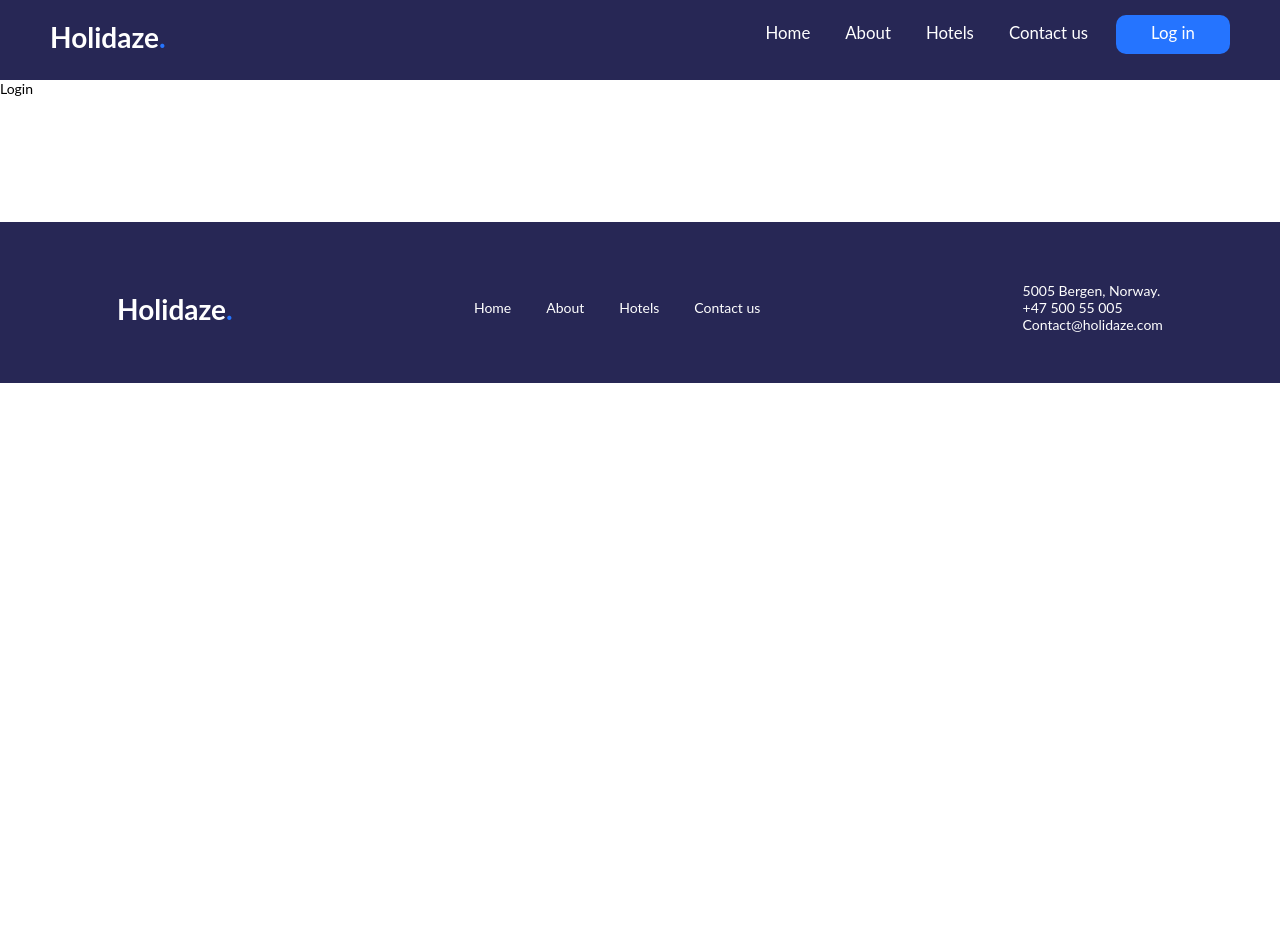
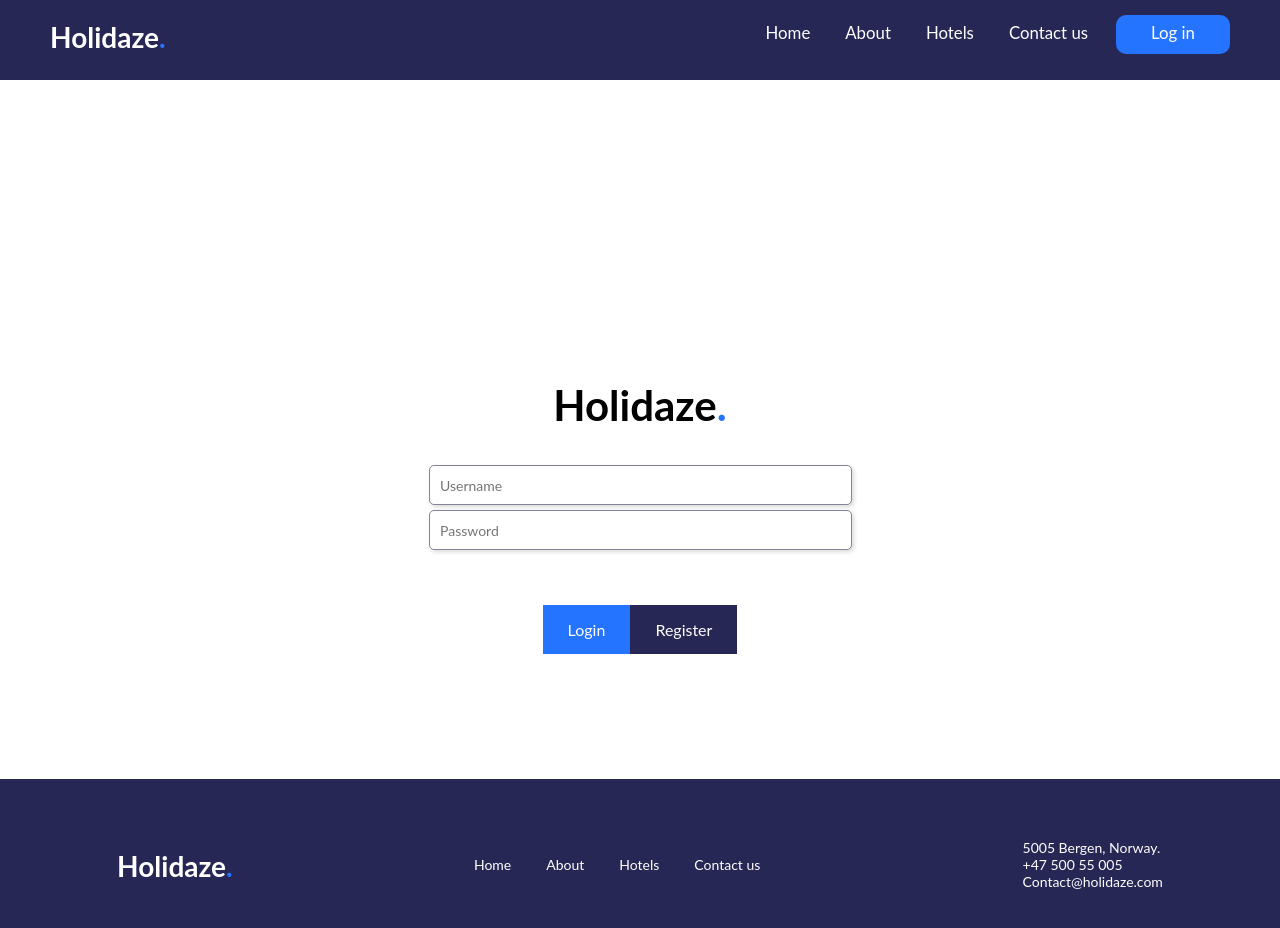
Before and after one commit to Noroff-FEU-Assignments/project-exam-2-martink95, a React (Create React App) app: page /login in a window 1280 px wide. Shown: the top 928 px of the page. Before the commit the page ends 800 px from the top, so only its background shows below. Built offline with nearby package versions, Linux system fonts and the light colour scheme; a web font is replaced by a local one.

Commit message:
fixed some Contact us page and login

```diff
--- a/src/App.js
+++ b/src/App.js
@@ -7,7 +7,7 @@ import Home from "./pages/Home/Home";
 import About from "./pages/About/About";
 import Hotels from "./pages/Hotels";
 import Contact from "./pages/Contact/Contact";
-import Login from "./pages/Login";
+import Login from "./pages/Login/Login";
 
 function App() {
   return (
--- a/src/components/Form/ContactForm.js
+++ b/src/components/Form/ContactForm.js
@@ -1,17 +1,51 @@
 import {
+    ContactFormContainer,
     InputField,
+    InputMessage,
+    ContactButtonContainer
 } from "./Form.elements";
 
-import { FlexCenteredColumn } from "../shared/Flex/Flex.elements"
+import {
+    TextSectionWrapper,
+    TextSectionContainer,
+    TextSectionHeading,
+    TextSectionParagraph,
+} from "../TextSection/TextSection.elements";
+
+import { FlexCentered } from "../shared/Flex/Flex.elements";
+
+import { Button } from "../shared/Button/Button.elements";
+
+import FeaturedCards from "../Card/FeaturedCard";
 
 export default function ContactForm() {
     return(
         <>
-            <FlexCenteredColumn>
-                <InputField placeholder="First name"/>
-                <InputField placeholder="Subject"/>
-                <InputField placeholder="Email"/>
-            </FlexCenteredColumn>
+            <FlexCentered>
+                <TextSectionWrapper>
+                    <TextSectionContainer>
+                        <TextSectionHeading>Contact us</TextSectionHeading>
+                        <TextSectionParagraph>
+                            If you have any questions please use our contact form to reach out to us!
+                            We will answer as soon as possible
+                        </TextSectionParagraph>
+                        <TextSectionParagraph>
+                            You can also call us on +47 500 55 005
+                        </TextSectionParagraph>
+                    </TextSectionContainer>
+
+                    <ContactFormContainer>
+                    <InputField placeholder="First name" type="text"/>
+                    <InputField placeholder="Subject" type="text"/>
+                    <InputField placeholder="E-mail" type="email"/>
+                    <InputMessage />
+                    <ContactButtonContainer>
+                        <Button>Send</Button>
+                    </ContactButtonContainer>
+                </ContactFormContainer>
+                </TextSectionWrapper>
+            </FlexCentered>
+            <FeaturedCards />
         </>
     );
 }
--- a/src/components/Form/Form.elements.js
+++ b/src/components/Form/Form.elements.js
@@ -1,16 +1,75 @@
 import styled from "styled-components";
+
+export const FormContainer = styled.div`
+    margin-top: 150px;
+    display: flex;
+    flex-direction: column;
+    justify-content: center;
+`;
+
+export const ContactFormContainer = styled.div`
+    margin-top: 150px;
+    margin-right: 175px;
+    display: flex;
+    flex-direction: column;
+    justify-content: center;
+
+`;
+
+export const LoginButtonContainer = styled.div`
+    margin-top: 50px;
+    text-align: center;
+`;
+
+export const ContactButtonContainer = styled.div`
+    margin-top: 10px;
+    text-align: right;
+`;
 
 export const InputField = styled.input`
     padding: 0.75em;
-    margin-top: 25px;
     margin-bottom: 5px;
-    border: none;
+    border: 1px solid ${props => props.theme.gray};
     border-radius: 5px;
     width: 400px;
-    box-shadow: 2px 2px 4px rgba(0,0,0,0.25);
+    box-shadow: 2px 2px 4px rgba(0,0,0,0.15);
 
     &:focus {
         outline: none;
         border: 2px solid ${props => props.theme.blue};
     }
 `;
+
+export const InputMessage = styled.textarea`
+    padding: 0.75em;
+    margin-bottom: 5px;
+    border: 1px solid ${props => props.theme.gray};
+    border-radius: 5px;
+    width: 400px;
+    height: 150px;
+    box-shadow: 2px 2px 4px rgba(0,0,0,0.15);
+    resize: none;
+
+    &:focus {
+        outline: none;
+        border: 2px solid ${props => props.theme.blue};
+    }
+`;
+
+export const LoginFormLogoContainer = styled.div`
+    margin-bottom: 35px;
+    width: 100%;
+`;
+
+export const LoginFormLogo = styled.h1`
+    text-align: center;
+    font-size: 3rem;
+    font-weight: 700;
+    color: #000;
+`;
+
+export const LoginFormLogoSpan = styled.span`
+    font-size: 3rem;
+    font-weight: 700;
+    color: ${props => props.theme.blue}
+`;
--- a/src/components/Form/LoginForm.js
+++ b/src/components/Form/LoginForm.js
@@ -0,0 +1,36 @@
+import {
+    FormContainer,
+    InputField,
+    LoginButtonContainer,
+    LoginFormLogoContainer,
+    LoginFormLogo,
+    LoginFormLogoSpan
+} from "./Form.elements";
+
+import { Button, PurpleButton } from "../shared/Button/Button.elements";
+import { FlexCentered } from "../shared/Flex/Flex.elements"
+
+export default function LoginForm() {
+    return (
+        <>
+        <FlexCentered>
+
+
+        <FormContainer>
+            <FormContainer>
+                    <LoginFormLogoContainer>
+                        <LoginFormLogo>Holidaze<LoginFormLogoSpan>.</LoginFormLogoSpan></LoginFormLogo>
+                    </LoginFormLogoContainer>
+                    <InputField placeholder="Username" type="text"/>
+                    <InputField placeholder="Password" type="Password"/>
+                    <LoginButtonContainer>
+                        <Button>Login</Button>
+                        <PurpleButton>Register</PurpleButton>
+                    </LoginButtonContainer>
+            </FormContainer>
+        </FormContainer>
+        </FlexCentered>
+        </>
+
+    );
+}
--- a/src/components/shared/Button/Button.elements.js
+++ b/src/components/shared/Button/Button.elements.js
@@ -2,20 +2,20 @@ import styled from "styled-components";
 
 
 export const Button = styled.button`
-border-radius: 10px;
+
 background-color: ${props => props.theme.blue};
 color: #fff;
-padding: 14px 25px;
+padding: 15px 25px;
 font-size: 16px;
 outline: none;
 cursor: pointer;
 border: none;
 transition: transform .2s ease;
 &:hover{
-    box-shadow: 2px 2px 6px rgba(0, 0, 0, 0.25);
+    box-shadow: 2px 2px 4px rgba(0, 0, 0, 0.15);
 }
 &:active{
-    box-shadow: inset 2px 2px 10px rgba(0,0,0,0.25);
+    box-shadow: inset 2px 2px 6px rgba(0,0,0,0.10);
 }
 `;
 
@@ -23,6 +23,10 @@ export const RedButton = styled(Button)`
     background-color: ${props => props.theme.red};
 `;
 
+export const PurpleButton = styled(Button)`
+    background-color: ${props => props.theme.purple};
+`;
+
 export const CardButton = styled(Button)`
     border-radius: 0px;
     padding: 10px 15px;
--- a/src/components/shared/Flex/Flex.elements.js
+++ b/src/components/shared/Flex/Flex.elements.js
@@ -5,7 +5,6 @@ export const FlexCentered = styled.div`
     flex-direction: row;
     flex-wrap: wrap;
     justify-content: center;
-
 `;
 
 export const FlexCenteredColumn = styled.div`
--- a/src/pages/Login.js
+++ /dev/null
@@ -1,8 +0,0 @@
-
-export default function Login() {
-    return(
-        <>
-            Login
-        </>
-    );
-}
--- /dev/null
+++ b/src/pages/Login/Login.js
@@ -0,0 +1,10 @@
+import LoginForm from "../../components/Form/LoginForm";
+
+
+export default function Login() {
+    return(
+        <>
+            <LoginForm />
+        </>
+    );
+}
```
